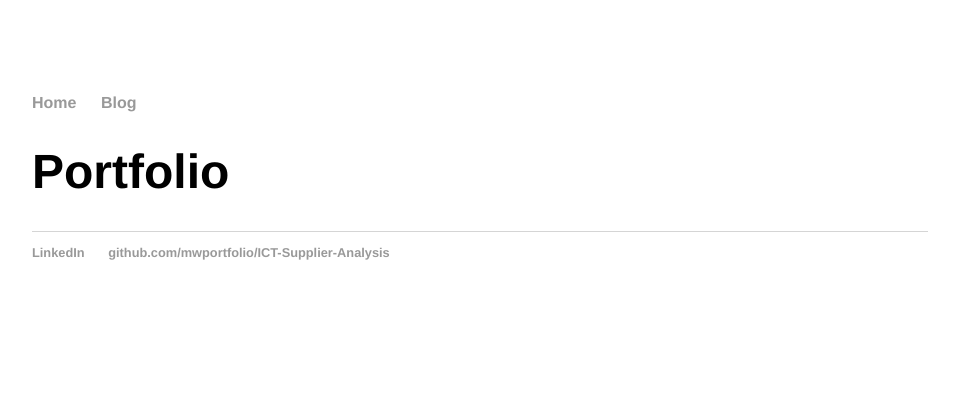
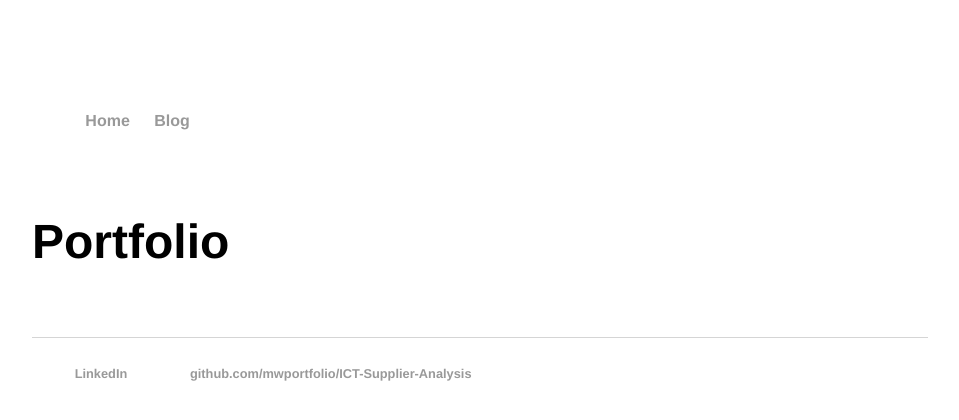
Before and after one commit to mwportfolio/mwportfolio.github.io, a Jekyll site: the page built from index.html, in a window 1280 px wide. Shown: the top 420 px of the page, without its empty margins (160-1119 px from the left). Built offline with Jekyll 4.4.1, drawn with Linux system fonts in a browser that asks for light colours.

Commit message:
Update index.html

```diff
--- a/index.html
+++ b/index.html
@@ -1,27 +1,8 @@
-<!DOCTYPE html>
-<html>
-	<head>
-		<title>Portfolio</title>
-		<link rel="stylesheet" type="text/css" href="/css/main.css">
-	</head>
-	<body>
-		<nav>
-    		<ul>
-        		<li><a href="/">Home</a></li>
-            <li><a href="/blog">Blog</a></li>
-    		</ul>
-		</nav>
-		<div class="container">
-    		<div class="blurb">
-        		<h1>Portfolio</h1>
-				<p></p>
-    		</div><!-- /.blurb -->
-		</div><!-- /.container -->
-		<footer>
-    		<ul>
-        		<li><a href="http://linkedin.com/in/michaelwalkerprofile">LinkedIn</a></li>
-        		<li><a href="https://github.com/mwportfolio/ICT-Supplier-Analysis">github.com/mwportfolio/ICT-Supplier-Analysis</a></li>
-			</ul>
-		</footer>
-	</body>
-</html>
+---
+layout: default
+title: Portfolio
+---
+<div class="blurb">
+	<h1>Portfolio</h1>
+	<p></p>
+</div>
```
